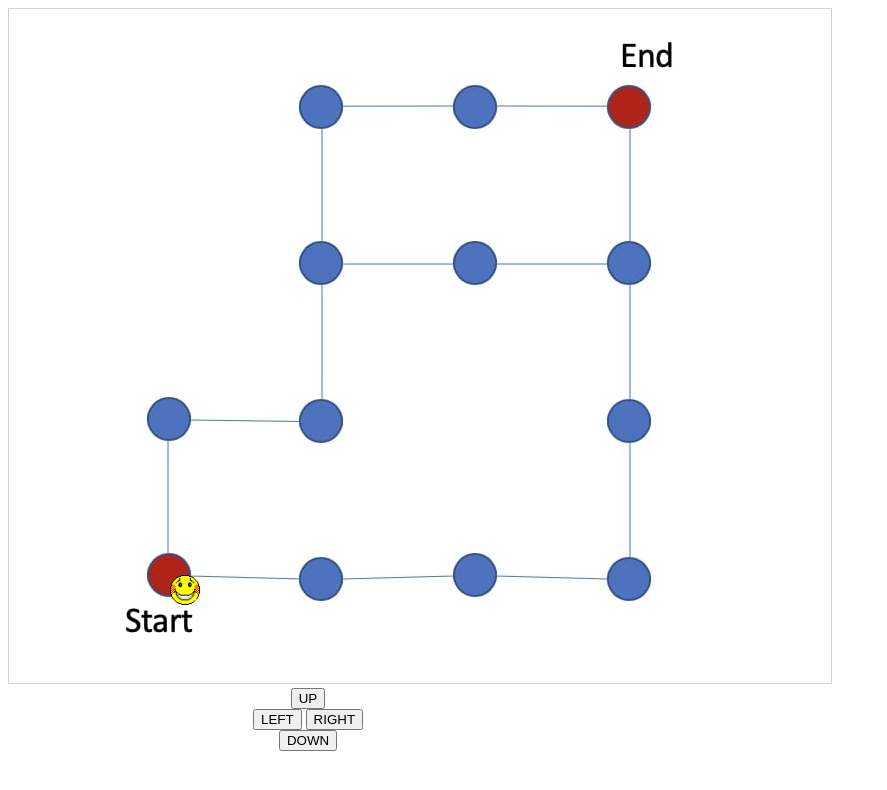
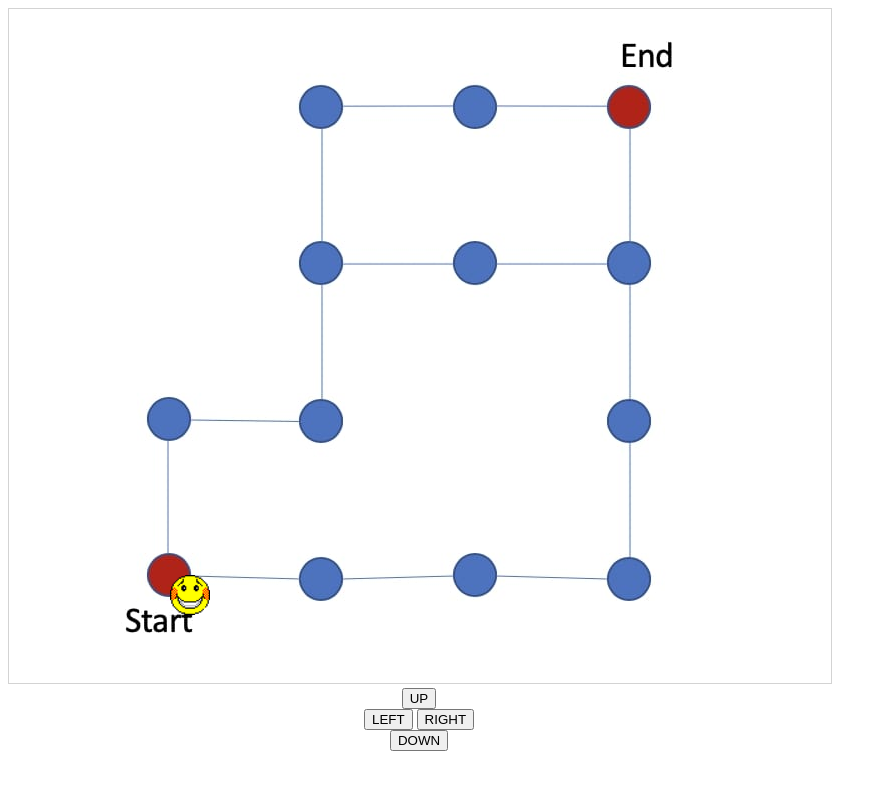
Before and after one commit to ruisizhong/WebTasks, a plain HTML site: page index.html in a window 1280 px wide. Shown: the whole page, without its empty margins (0-887 px from the left). Drawn offline with Linux system fonts and the light colour scheme.

Commit message:
Update index.html

```diff
--- a/index.html
+++ b/index.html
@@ -17,7 +17,7 @@ var mySubject;
 var myBackground;
 
 function startExperiment() {
-    mySubject = new component(30, 30, "smiley.gif", 161, 566, "image");
+    mySubject = new component(40, 40, "smiley.gif", 161, 566, "image");
     myBackground = new component(822, 674, "Path.jpg", 0, 0, "image");
     myCanvas.start();
 }
@@ -92,7 +92,7 @@ function clearmove() {
     mySubject.speedY = 0;
 }
 </script>
-<div style="text-align:center;width:600px;">
+<div style="text-align:center;width:822px;">
   <button onmousedown="move('up')" onmouseup="clearmove()" ontouchstart="move('up')">UP</button><br>
   <button onmousedown="move('left')" onmouseup="clearmove()" ontouchstart="move('left')">LEFT</button>
   <button onmousedown="move('right')" onmouseup="clearmove()" ontouchstart="move('right')">RIGHT</button><br>
```
